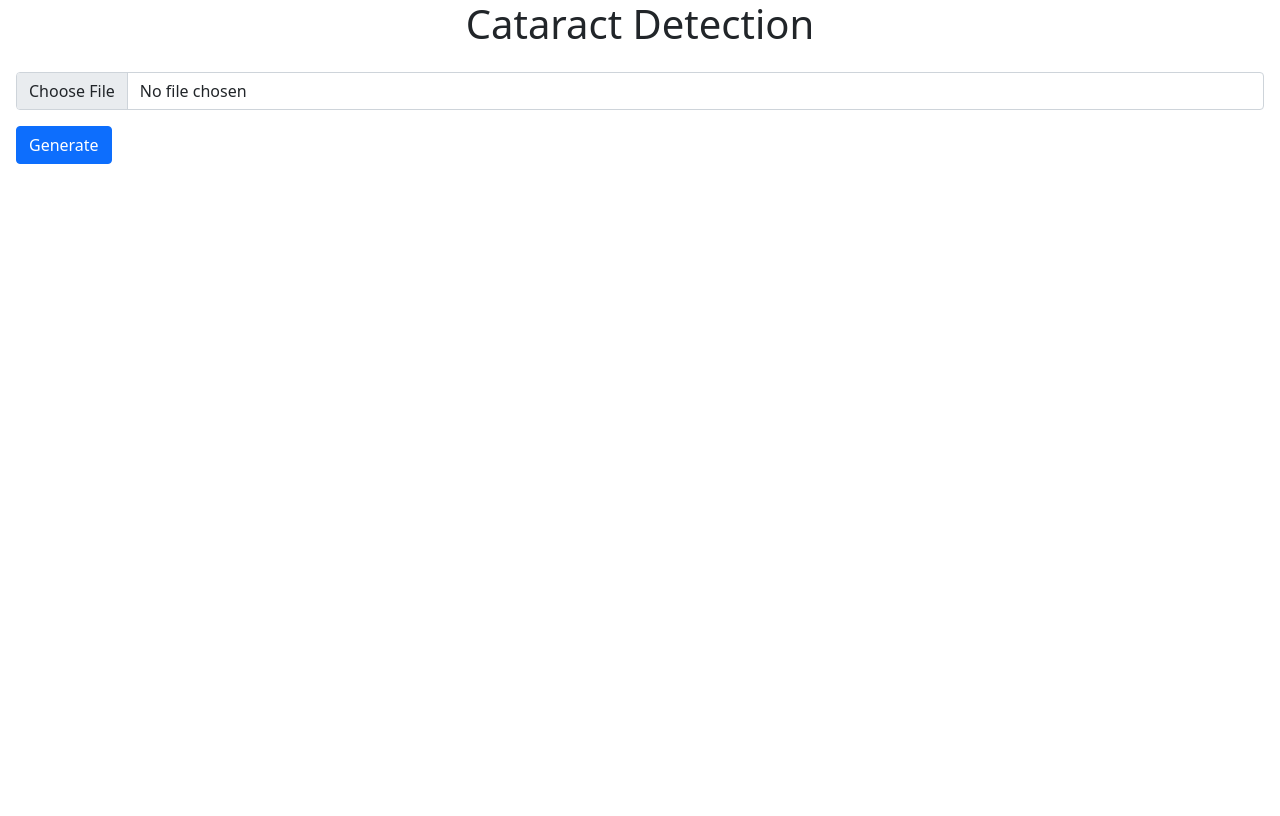
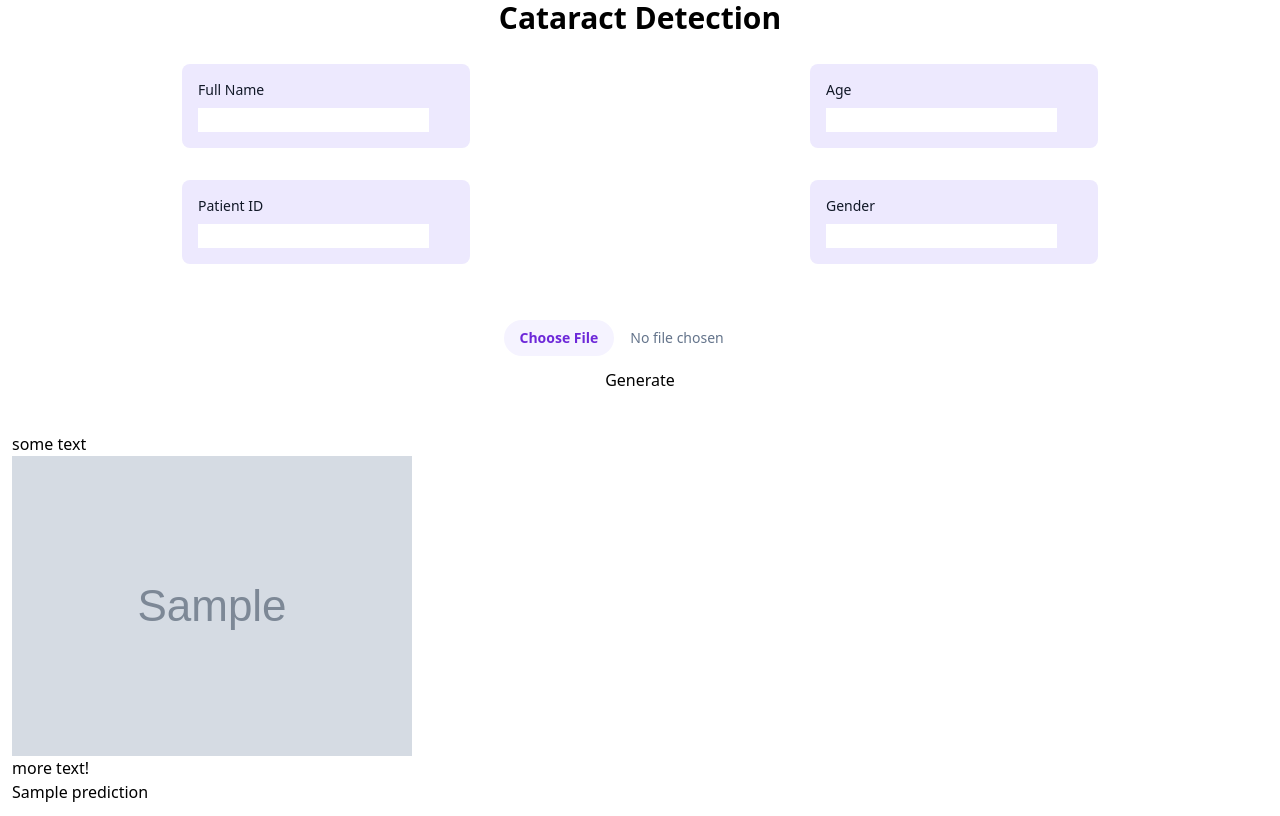
Before and after one commit to ThilakShekharShriyan/Cataract-Detection---Capstone, a Flask app: template templates/index.html in a window 1280 px wide. Before the commit the page ends 164 px from the top, so only its background shows below. Run offline with Flask 2, Linux system fonts and the light colour scheme; the template is opened without the code that fills it: most values are stand-ins (such as "Sample title", 1, 10 or a date in 2020); grey boxes marked "Sample" are stand-in pictures; some libraries are stand-ins or nearby versions.

Commit message:
new changes

```diff
--- a/app.py
+++ b/app.py
@@ -3,6 +3,9 @@ from flask import Flask
 UPLOAD_FOLDER = 'static/uploads/'
 
 app = Flask(__name__)
+
 app.secret_key = "secret key"
+
 app.config['UPLOAD_FOLDER'] = UPLOAD_FOLDER
+
 app.config['MAX_CONTENT_LENGTH'] = 16 * 1024 * 1024
--- a/main.py
+++ b/main.py
@@ -1,81 +1,39 @@
+from email.mime import image
+from fileinput import filename
 from flask import Flask, render_template, request
 from keras.models import load_model
 import tensorflow as tf
 import numpy as np
+import cv2
 import os
 import random, re, math
 
 app = Flask(__name__)
-img_size = 224
+IMG_SIZE = 224
 SEED = 42
-
-def decode_image(filename, label=None, image_size=(img_size,img_size)):
-    bits = tf.io.read_file(filename)
-    image = tf.image.decode_jpeg(bits, channels=3)
-    image = tf.image.resize(image, image_size)
-    image = tf.cast(image, tf.float32)
-    image = tf.image.per_image_standardization(image)
-    if label is None:
-        return image
-    else:
-        return image, label
-
-def preprocess(df,test=False):
-    paths = df.filename.apply(lambda x: './ODIR-5K/ODIR-5K/Training Images/' + x).values
-    labels = df.loc[:, ['N', 'C', 'G','H']].values
-    if test==False:
-        return paths,labels
-    else:
-        return paths
-
-def data_augment(image, label=None, seed=SEED):
-    image = tf.image.random_flip_left_right(image, seed=seed)
-    image = tf.image.random_flip_up_down(image, seed=seed)
-
-    if label is None:
-        return image
-    else:
-        return image, label
-
-def get_mat(rotation, shear, height_zoom, width_zoom, height_shift, width_shift):
-    rotation = math.pi * rotation / 180.
-    shear = math.pi * shear / 180.
-
-    c1 = tf.math.cos(rotation)
-    s1 = tf.math.sin(rotation)
-    one = tf.constant([1],dtype='float32')
-    zero = tf.constant([0],dtype='float32')
-    rotation_matrix = tf.reshape( tf.concat([c1,s1,zero, -s1,c1,zero, zero,zero,one],axis=0),[3,3] )
-
-    c2 = tf.math.cos(shear)
-    s2 = tf.math.sin(shear)
-
-    shear_matrix = tf.reshape( tf.concat([one,s2,zero, zero,c2,zero, zero,zero,one],axis=0),[3,3] )
-    zoom_matrix = tf.reshape( tf.concat([one/height_zoom,zero,zero, zero,one/width_zoom,zero, zero,zero,one],axis=0),[3,3] )
-    shift_matrix = tf.reshape( tf.concat([one,zero,height_shift, zero,one,width_shift, zero,zero,one],axis=0),[3,3] )
-
-    return K.dot(K.dot(rotation_matrix, shear_matrix), K.dot(zoom_matrix, shift_matrix))
-
 
 @app.route('/', methods=['GET'])
 def page():
-    return render_template('index.html')
-
-
+    return render_template('index.html'  )
 @app.route('/', methods=['POST'])
 def predict():
+	print(request)
 	imageFile = request.files['imagefile']
-
 
 	image_path = "static/uploads/" + imageFile.filename
 	imageFile.save(image_path)
 	model = load_model("model/cataract.h5")
-	model.predict()
 
-	return render_template('index.html')
+	image = cv2.imread(image_path,cv2.IMREAD_COLOR)
+	image = cv2.resize(image , (IMG_SIZE , IMG_SIZE))
 
+	y = model.predict((np.array(image)).reshape(-1,IMG_SIZE,IMG_SIZE,3) > 0.5).astype("int32")
+	if y == 0:
+		ans  = "cataract"
+	else :
+		ans = "Healthy"
 
-
+	return render_template('index.html', filename = image_path ,  prediction = y)
 
 if __name__ == '__main__':
-    app.run(port=3000, debug=True)
+    app.run(port=6000, debug=True)
--- a/templates/index.html
+++ b/templates/index.html
@@ -2,23 +2,72 @@
 <html>
 
 <head>
-    <title>Cataract Detection</title>
-    <link href="https://cdn.jsdelivr.net/npm/bootstrap@5.0.2/dist/css/bootstrap.min.css" rel="stylesheet"
-        integrity="sha384-EVSTQN3/azprG1Anm3QDgpJLIm9Nao0Yz1ztcQTwFspd3yD65VohhpuuCOmLASjC" crossorigin="anonymous">
-    <script src="https://cdn.jsdelivr.net/npm/bootstrap@5.0.2/dist/js/bootstrap.bundle.min.js"
-        integrity="sha384-MrcW6ZMFYlzcLA8Nl+NtUVF0sA7MsXsP1UyJoMp4YLEuNSfAP+JcXn/tWtIaxVXM"
-        crossorigin="anonymous"></script>
+  <title>Cataract Detection</title>
+  <script src="https://cdn.tailwindcss.com"></script>
 
 </head>
 
 <body>
-    <h1 class="text-center">Cataract Detection</h1>
+  <div>
+    <h1 class="text-center font-bold text-3xl">Cataract Detection</h1>
 
-    <form class="p-3 text-centre" action="/" , method="post" , enctype="multipart/form-data">
-        <input class="form-control" type="file" name="imagefile">
-        <input class="btn btn-primary mt-3" type="submit" value="Generate">
+  </div>
 
-    </form>
+
+  <form class="p-3 text-centre" action="/" , method="post" , enctype="multipart/form-data">
+
+    <div class="">
+      <div class="flex items-center justify-around">
+        <div class="flex flex-col w-[20rem]">
+
+          <div class="m-4 p-4 bg-violet-100 rounded-lg">
+            <label for="large-input" class="block mb-2 text-sm font-medium text-gray-900 ">Full Name</label>
+            <input class="" type="text" name="pName">
+          </div>
+
+          <div class="m-4 p-4 bg-violet-100 rounded-lg">
+            <label for="large-input" class="block mb-2 text-sm font-medium text-gray-900 ">Patient ID</label>
+            <input type="text" name="pID">
+          </div>
+        </div>
+
+        <div class="flex flex-col w-[20rem]">
+
+          <div class="m-4 p-4 bg-violet-100 rounded-lg">
+            <label for="large-input" class="block mb-2 text-sm font-medium text-gray-900">Age</label>
+            <input type="text" name="pAge">
+          </div>
+
+          <div class="m-4 p-4 bg-violet-100 rounded-lg">
+            <label for="large-input" class="block mb-2 text-sm font-medium text-gray-900">Gender</label>
+            <input type="text" name="pGender">
+
+          </div>
+
+        </div>
+      </div>
+
+
+
+      <div class="flex flex-col items-center m-10">
+        <input class="block  text-sm text-slate-500
+      file:mr-4 file:py-2 file:px-4
+      file:rounded-full file:border-0
+      file:text-sm file:font-semibold
+      file:bg-violet-50 file:text-violet-700
+      hover:file:bg-violet-100" type="file" name="imagefile">
+
+      <input class="btn btn-primary mt-3" type="submit" value="Generate">
+
+      </div>
+    </div>
+
+  <h1>some text<img src="../{{filename}}" alt="No image"> more text!</h1>
+  <h1>{{prediction}}</h1>
+
+
+
+  </form>
 </body>
 
 </html>
```
Also changed, not shown: README.md, static/uploads/0_left.jpeg (added), static/uploads/0_right.jpeg (added), static/uploads/1006_right_hascat.jpeg (added), static/uploads/100_left.jpeg (added), static/uploads/1032_right_idk.jpeg (added), static/uploads/103_left.jpeg (added), static/uploads/103_right.jpeg (added).
